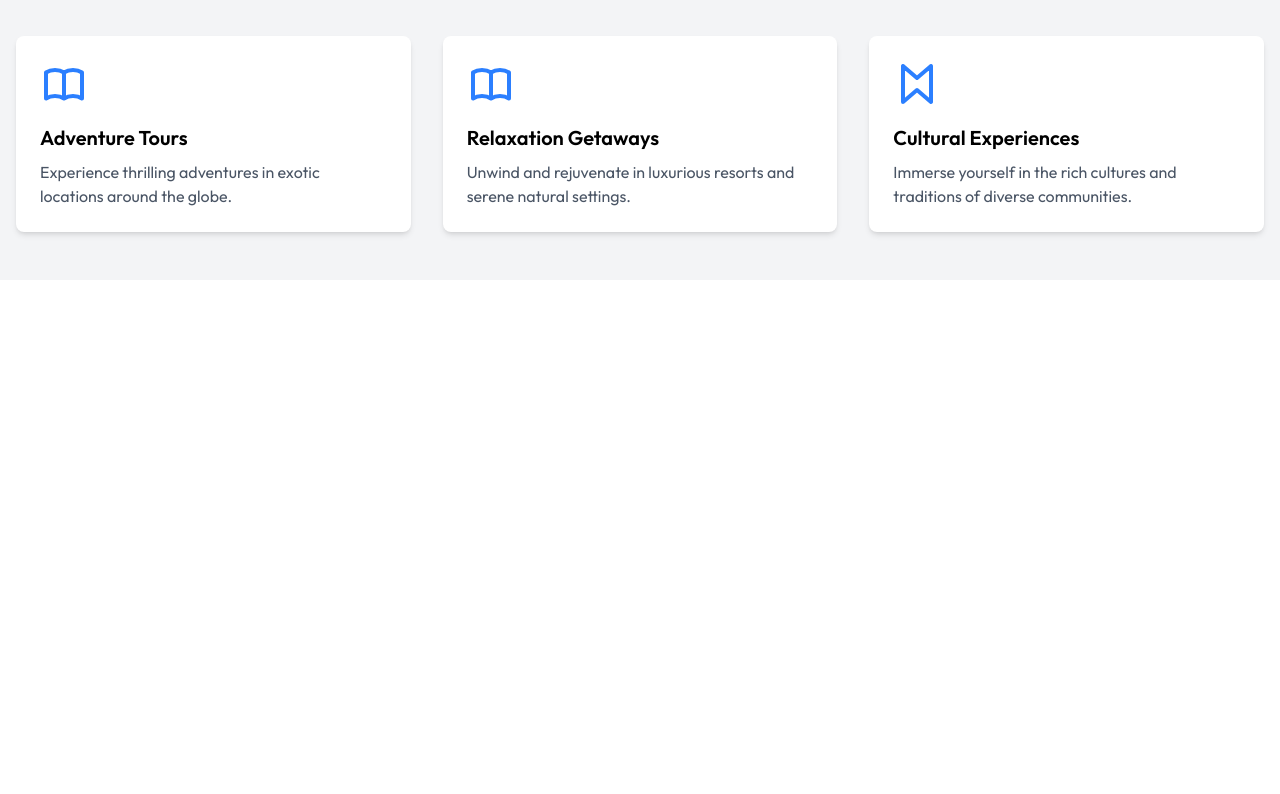
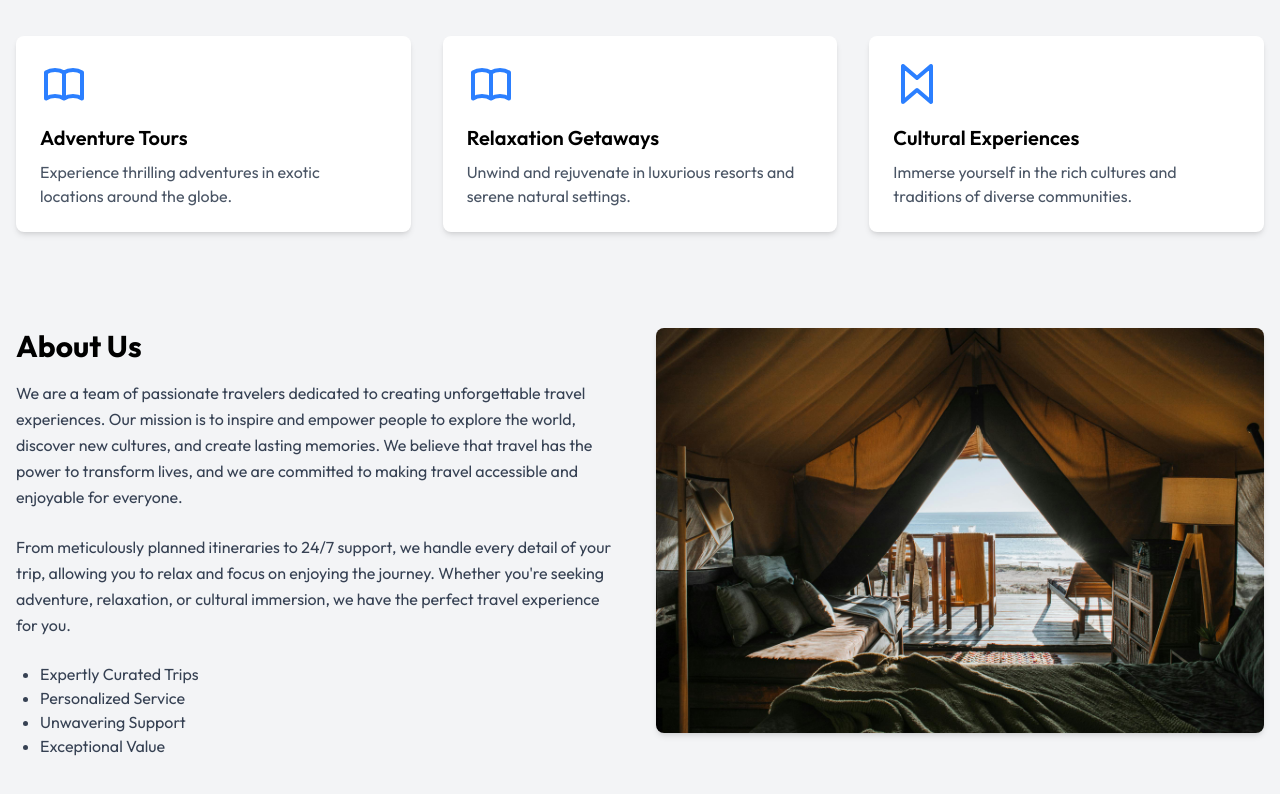
Before and after one commit to Ritam87778/react-travel, a React (Vite) app: page / in a window 1280 px wide. Shown: the part 944-1738 px from the top of the page. Before the commit the page ends 1224 px from the top, so only its background shows below. Built offline with nearby package versions, Linux system fonts and the light colour scheme.

Commit message:
About us section

```diff
--- a/src/App.jsx
+++ b/src/App.jsx
@@ -5,6 +5,7 @@ import "./App.css";
 import Navbar from "../src/components/Navbar.jsx";
 import ServiceSection from "./components/Services.jsx";
 import Hero from "./components/Hero.jsx";
+import AboutUsSection from "./components/AboutUs.jsx";
 
 function App() {
   return (
@@ -12,6 +13,7 @@ function App() {
       <Navbar />
       <Hero/>
       <ServiceSection/>
+      <AboutUsSection/>
     </>
   );
 }
```
